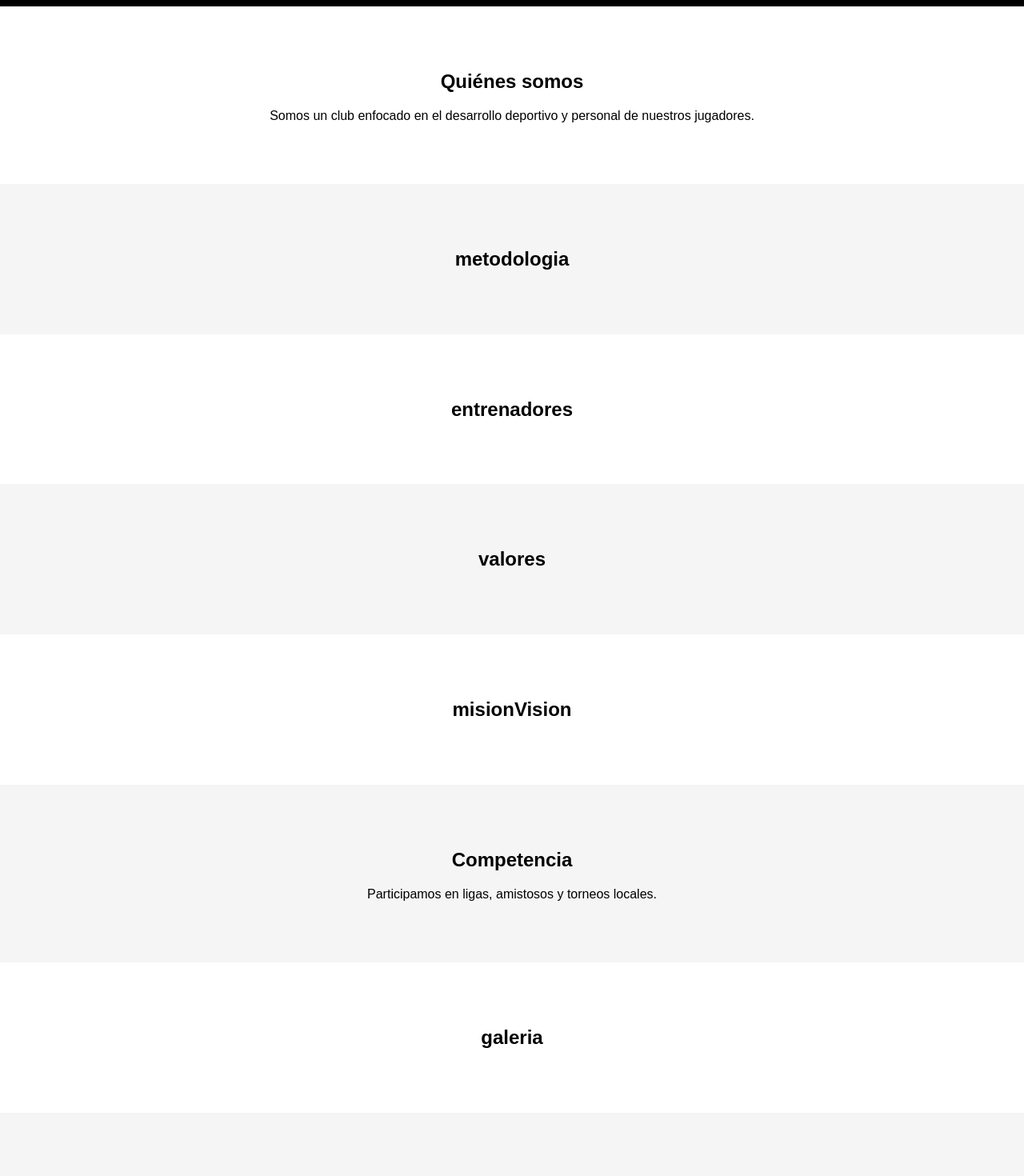
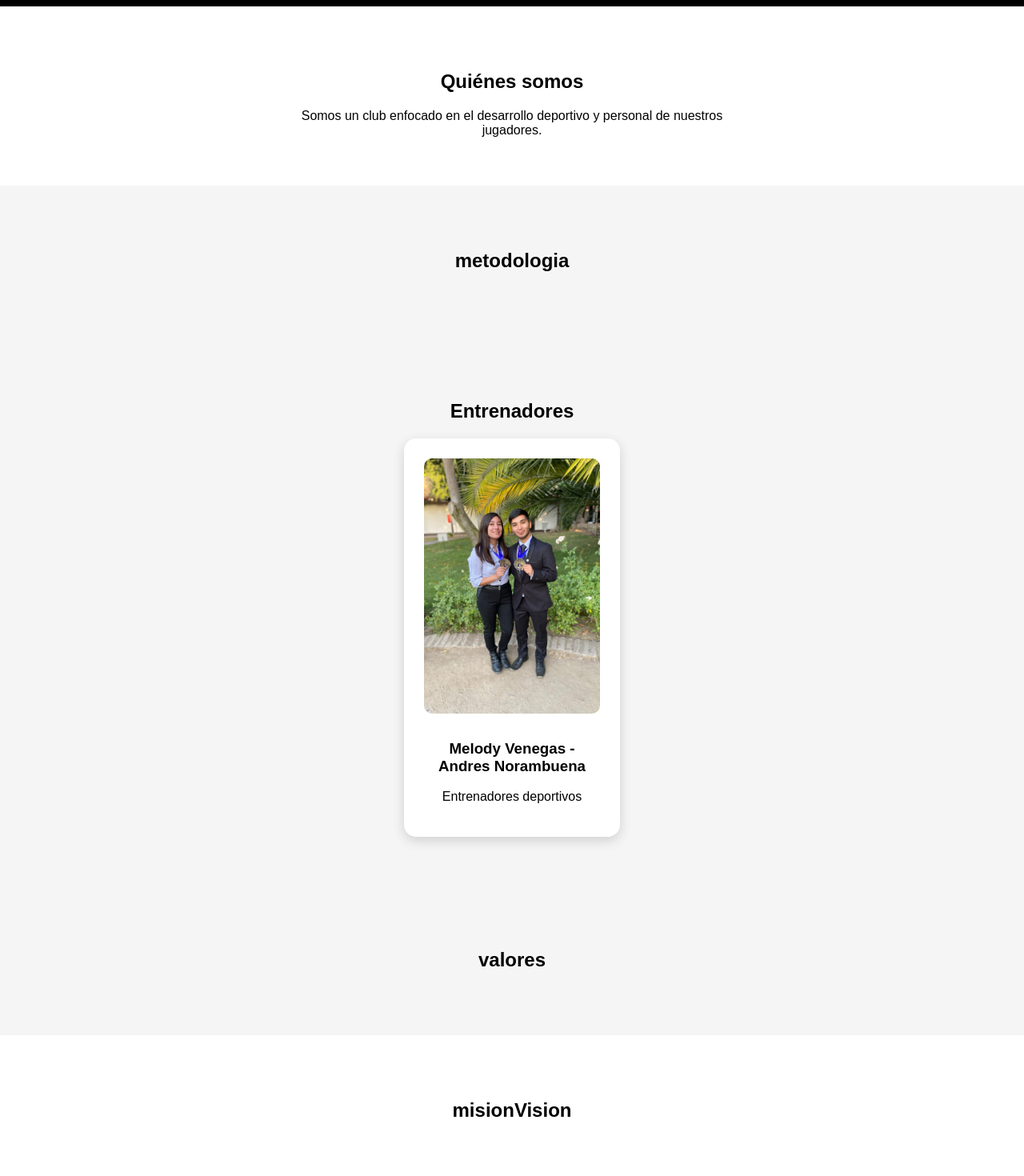
Before and after one commit to ArticosDev/club-deportivo, a React (Vite) app: page / in a window 1280 px wide. Shown: the part 880-2350 px from the top of the page at 80% size. Built offline with nearby package versions, Linux system fonts and the light colour scheme.

Commit message:
terminando tarjeta de entrenadores

```diff
--- a/src/index.css
+++ b/src/index.css
@@ -1,25 +1,33 @@
+/* ===== RESET ===== */
 body {
   margin: 0;
   font-family: Arial, sans-serif;
 }
 
-/* NAVBAR */
+/* ===== NAVBAR ===== */
 .navbar {
   display: flex;
   justify-content: space-between;
   align-items: center;
-  background: black;
+  background: #000;
   color: white;
   padding: 15px 30px;
+  position: sticky;
+  top: 0;
 }
 
 .menu a {
   color: white;
   margin-left: 20px;
   text-decoration: none;
+  font-weight: bold;
 }
 
-/* HERO (PORTADA) */
+.menu a:hover {
+  color: #ff3c00;
+}
+
+/* ===== HERO (INICIO) ===== */
 .hero {
   height: 90vh;
   display: flex;
@@ -32,19 +40,16 @@ body {
   text-align: center;
 }
 
-/* LOGO */
 .hero-logo {
   width: 150px;
   margin-bottom: 20px;
 }
 
-/* TITULO */
 .hero h1 {
   font-size: 36px;
   margin-bottom: 10px;
 }
 
-/* TEXTO */
 .hero-text {
   font-size: 18px;
   margin-bottom: 20px;
@@ -61,11 +66,11 @@ body {
   border-radius: 5px;
 }
 
-/* HOVER 🔥 */
 .hero-btn:hover {
   background: #ff5e2e;
 }
 
+/* ===== SECCIONES GENERALES ===== */
 section {
   padding: 60px 20px;
   text-align: center;
@@ -74,3 +79,97 @@ section {
 section:nth-child(even) {
   background-color: #f5f5f5;
 }
+
+h2 {
+  margin-bottom: 20px;
+}
+
+/* ===== QUIÉNES SOMOS ===== */
+#quienes p {
+  max-width: 600px;
+  margin: auto;
+}
+
+/* ===== METODOLOGÍA ===== */
+#metodologia ul {
+  list-style: none;
+  padding: 0;
+}
+
+#metodologia li {
+  margin: 5px 0;
+}
+
+/* ===== ENTRENADORES ===== */
+#entrenadores {
+  background-color: #f5f5f5;
+}
+
+.cards {
+  display: flex;
+  justify-content: center;
+  gap: 25px;
+  flex-wrap: wrap;
+  margin-top: 20px;
+}
+
+.card {
+  background: white;
+  padding: 25px;
+  width: 220px;
+  border-radius: 15px;
+  box-shadow: 0 5px 15px rgba(0,0,0,0.15);
+  transition: transform 0.3s;
+}
+
+.card:hover {
+  transform: translateY(-5px);
+  transform: scale(1.05);
+}
+
+.card img {
+  width: 100%;
+  height: auto;
+  object-fit: cover; /* mantiene proporción */
+  border-radius: 10px; /* bordes suaves */
+  margin-bottom: 10px;
+  overflow: hidden; /* importante para la imagen */
+  transition: 0.3s;
+}
+
+/* ===== VALORES ===== */
+#valores ul {
+  list-style: none;
+  padding: 0;
+}
+
+#valores li {
+  margin: 5px 0;
+}
+
+/* ===== GALERÍA ===== */
+.galeria {
+  display: flex;
+  justify-content: center;
+  gap: 10px;
+  flex-wrap: wrap;
+}
+
+.galeria img {
+  width: 200px;
+  border-radius: 10px;
+}
+
+/* ===== BOTONES GENERALES ===== */
+button {
+  transition: 0.3s;
+}
+
+/* ===== FOOTER ===== */
+footer {
+  background-color: #000;
+  color: white;
+  padding: 15px;
+  text-align: center;
+  margin-top: 40px;
+}
--- a/src/sections/Entrenadores.jsx
+++ b/src/sections/Entrenadores.jsx
@@ -1,7 +1,18 @@
+import entrenadores from "../assets/entrenadores.jpeg";
+
 function Entrenadores() {
   return (
     <section id="entrenadores">
-      <h2>entrenadores</h2>
+      <h2>Entrenadores</h2>
+
+      <div className="cards">
+        <div className="card">
+          <img src={entrenadores} />
+          <h3>Melody Venegas - Andres Norambuena</h3>
+          <p>Entrenadores deportivos</p>
+        </div>
+
+      </div>
     </section>
   );
 }
```
Also changed, not shown: src/assets/entrenadores.jpeg (added).
